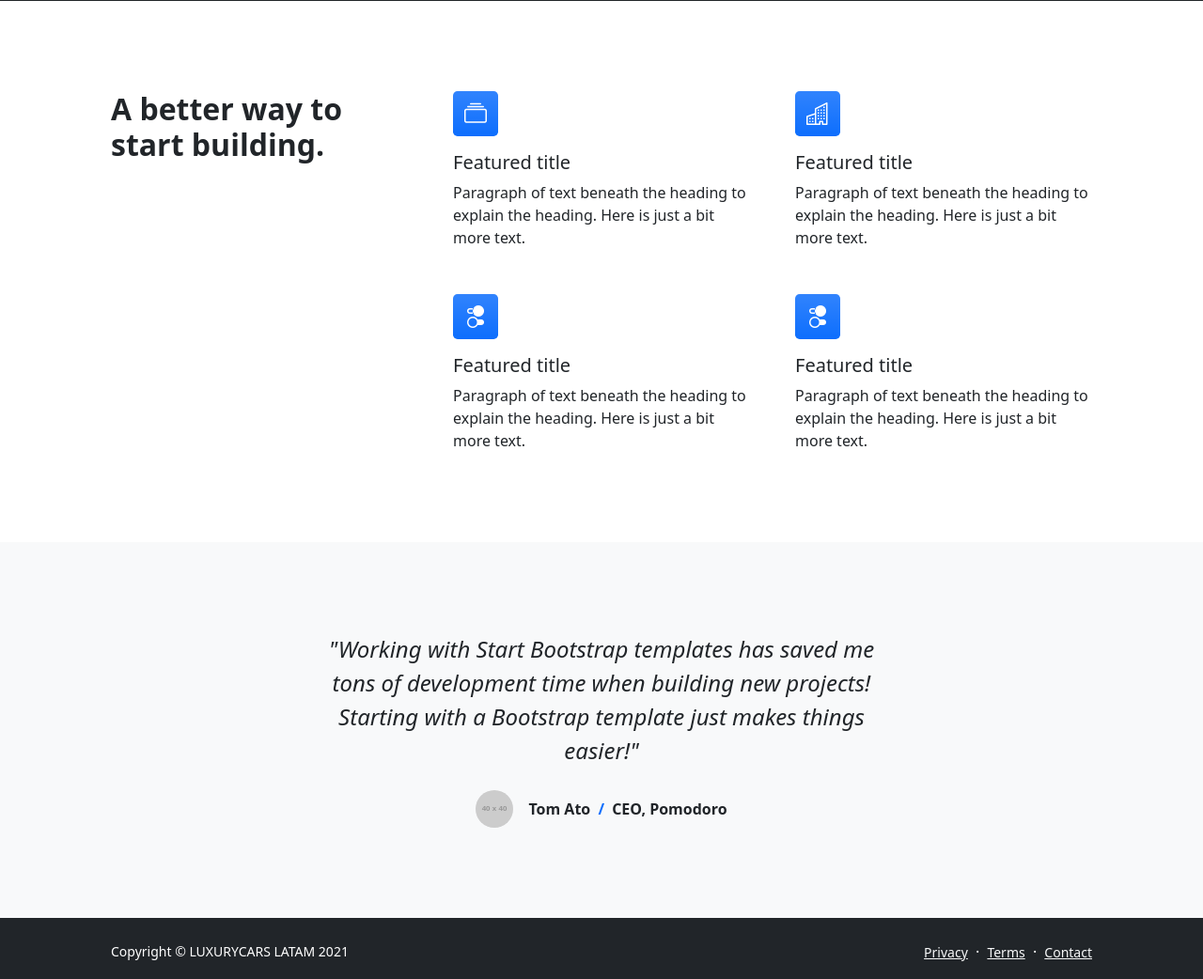
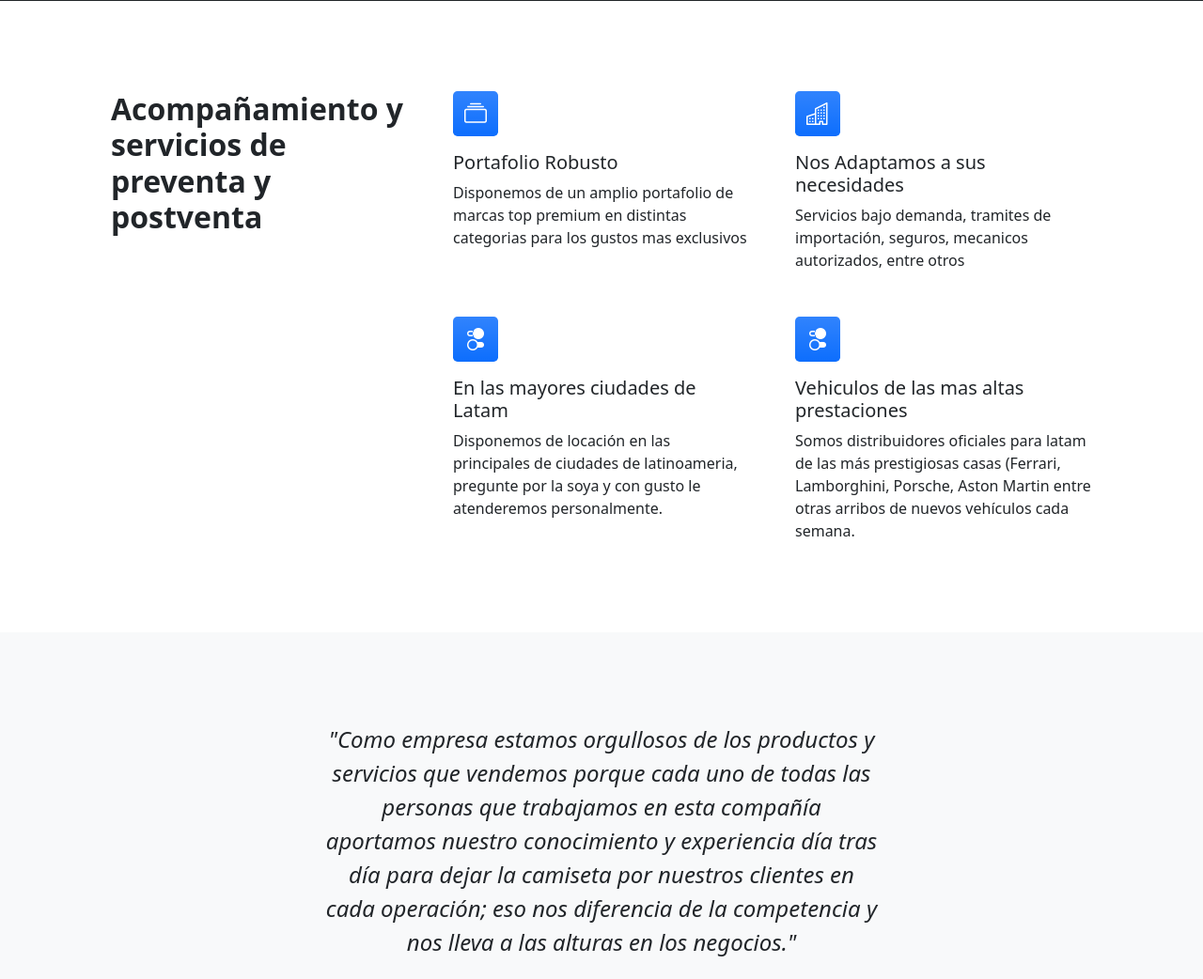
Before and after one commit to juanhuertas3/luxurycars, a Django app: page /gestionventas/ in a window 1280 px wide. Shown: the part 590-1632 px from the top of the page at 94% size. Run offline with Django 4.2, Linux system fonts and the light colour scheme; grey boxes labelled with a size stand in for pictures from a placeholder-image service; some libraries are stand-ins or nearby versions.

Commit message:
Mejoras en el diseño e inserccion imagenes

```diff
--- a/templates/gestionventas/inicio.html
+++ b/templates/gestionventas/inicio.html
@@ -45,12 +45,11 @@
                                 <h1 class="display-5 fw-bolder text-white mb-2">Encuentra el Auto de tus sueños en luxury cars Latam</h1>
                                 <p class="lead fw-normal text-white-50 mb-4">Ofrecemos grandes marcas de lujo para los gustos mas exclusivos y refinados de todo latinoamerica, supervehiculos, y coches de referencias especiales pregunte por el suyo.</p>
                                 <div class="d-grid gap-3 d-sm-flex justify-content-sm-center justify-content-xl-start">
-                                    <a class="btn btn-primary btn-lg px-4 me-sm-3" href="#features">Get Started</a>
-                                    <a class="btn btn-outline-light btn-lg px-4" href="#!">Learn More</a>
+                                    <a class="btn btn-outline-light btn-lg px-4" href="{% url 'nosotros' %}">Conocer Mas</a>
                                 </div>
                             </div>
                         </div>
-                        <div class="col-xl-5 col-xxl-6 d-none d-xl-block text-center"><img class="img-fluid rounded-3 my-5" src="https://dummyimage.com/600x400/343a40/6c757d" alt="..." /></div>
+                        <div class="col-xl-5 col-xxl-6 d-none d-xl-block text-center"><img class="img-fluid rounded-3 my-5" src="https://live.staticflickr.com/65535/51883082530_ae1e75707f.jpg" alt="..." /></div>
                     </div>
                 </div>
             </header>
@@ -58,28 +57,28 @@
             <section class="py-5" id="features">
                 <div class="container px-5 my-5">
                     <div class="row gx-5">
-                        <div class="col-lg-4 mb-5 mb-lg-0"><h2 class="fw-bolder mb-0">A better way to start building.</h2></div>
+                        <div class="col-lg-4 mb-5 mb-lg-0"><h2 class="fw-bolder mb-0">Acompañamiento y servicios de preventa y postventa</h2></div>
                         <div class="col-lg-8">
                             <div class="row gx-5 row-cols-1 row-cols-md-2">
                                 <div class="col mb-5 h-100">
                                     <div class="feature bg-primary bg-gradient text-white rounded-3 mb-3"><i class="bi bi-collection"></i></div>
-                                    <h2 class="h5">Featured title</h2>
-                                    <p class="mb-0">Paragraph of text beneath the heading to explain the heading. Here is just a bit more text.</p>
+                                    <h2 class="h5">Portafolio Robusto</h2>
+                                    <p class="mb-0">Disponemos de un amplio portafolio de marcas top premium en distintas categorias para los gustos mas exclusivos</p>
                                 </div>
                                 <div class="col mb-5 h-100">
                                     <div class="feature bg-primary bg-gradient text-white rounded-3 mb-3"><i class="bi bi-building"></i></div>
-                                    <h2 class="h5">Featured title</h2>
-                                    <p class="mb-0">Paragraph of text beneath the heading to explain the heading. Here is just a bit more text.</p>
+                                    <h2 class="h5">Nos Adaptamos a sus necesidades</h2>
+                                    <p class="mb-0">Servicios bajo demanda, tramites de importación, seguros, mecanicos autorizados, entre otros</p>
                                 </div>
                                 <div class="col mb-5 mb-md-0 h-100">
                                     <div class="feature bg-primary bg-gradient text-white rounded-3 mb-3"><i class="bi bi-toggles2"></i></div>
-                                    <h2 class="h5">Featured title</h2>
-                                    <p class="mb-0">Paragraph of text beneath the heading to explain the heading. Here is just a bit more text.</p>
+                                    <h2 class="h5">En las mayores ciudades de Latam</h2>
+                                    <p class="mb-0">Disponemos de locación en las principales de ciudades de latinoameria, pregunte por la soya y con gusto le atenderemos personalmente.</p>
                                 </div>
                                 <div class="col h-100">
                                     <div class="feature bg-primary bg-gradient text-white rounded-3 mb-3"><i class="bi bi-toggles2"></i></div>
-                                    <h2 class="h5">Featured title</h2>
-                                    <p class="mb-0">Paragraph of text beneath the heading to explain the heading. Here is just a bit more text.</p>
+                                    <h2 class="h5">Vehiculos de las mas altas prestaciones</h2>
+                                    <p class="mb-0">Somos distribuidores oficiales para latam de las más prestigiosas casas (Ferrari, Lamborghini, Porsche, Aston Martin entre otras arribos de nuevos vehículos cada semana. </p>
                                 </div>
                             </div>
                         </div>
@@ -92,13 +91,13 @@
                     <div class="row gx-5 justify-content-center">
                         <div class="col-lg-10 col-xl-7">
                             <div class="text-center">
-                                <div class="fs-4 mb-4 fst-italic">"Working with Start Bootstrap templates has saved me tons of development time when building new projects! Starting with a Bootstrap template just makes things easier!"</div>
+                                <div class="fs-4 mb-4 fst-italic">"Como empresa estamos orgullosos de los productos y servicios que vendemos porque cada uno de todas las personas que trabajamos en esta compañía aportamos nuestro conocimiento y experiencia día tras día para dejar la camiseta por nuestros clientes en cada operación; eso nos diferencia de la competencia y nos lleva a las alturas en los negocios."</div>
                                 <div class="d-flex align-items-center justify-content-center">
-                                    <img class="rounded-circle me-3" src="https://dummyimage.com/40x40/ced4da/6c757d" alt="..." />
+                                    <img class="rounded-circle me-3" src="https://live.staticflickr.com/65535/51882540118_5d74e6877f_t.jpg" alt="..." />
                                     <div class="fw-bold">
-                                        Tom Ato
+                                        Juan Huertas
                                         <span class="fw-bold text-primary mx-1">/</span>
-                                        CEO, Pomodoro
+                                        CEO, Luxurycars Latam
                                     </div>
                                 </div>
                             </div>
@@ -118,13 +117,13 @@
         <footer class="bg-dark py-4 mt-auto">
             <div class="container px-5">
                 <div class="row align-items-center justify-content-between flex-column flex-sm-row">
-                    <div class="col-auto"><div class="small m-0 text-white">Copyright &copy; LUXURYCARS LATAM 2021</div></div>
+                    <div class="col-auto"><div class="small m-0 text-white">Copyright &copy; LUXURYCARS LATAM 2022</div></div>
                     <div class="col-auto">
-                        <a class="link-light small" href="#!">Privacy</a>
+                        <a class="link-light small" href="#!">Politica de Privacidad</a>
                         <span class="text-white mx-1">&middot;</span>
-                        <a class="link-light small" href="#!">Terms</a>
+                        <a class="link-light small" href="#!">Terminos y Condiciones</a>
                         <span class="text-white mx-1">&middot;</span>
-                        <a class="link-light small" href="#!">Contact</a>
+                        <a class="link-light small" href="#!">Contactenos</a>
                     </div>
                 </div>
             </div>
--- a/templates/gestionventas/login.html
+++ b/templates/gestionventas/login.html
@@ -4,7 +4,6 @@
 {% block contenidoquecambia %}
 
 <body>
-
     <form action="" method="POST">{% csrf_token %}
 
         {{form.as_p}}
```
Also changed, not shown: templates/gestionventas/marcas.html (+6 -19 lines), templates/gestionventas/quienessomos.html (+5 -5 lines), db.sqlite3.
